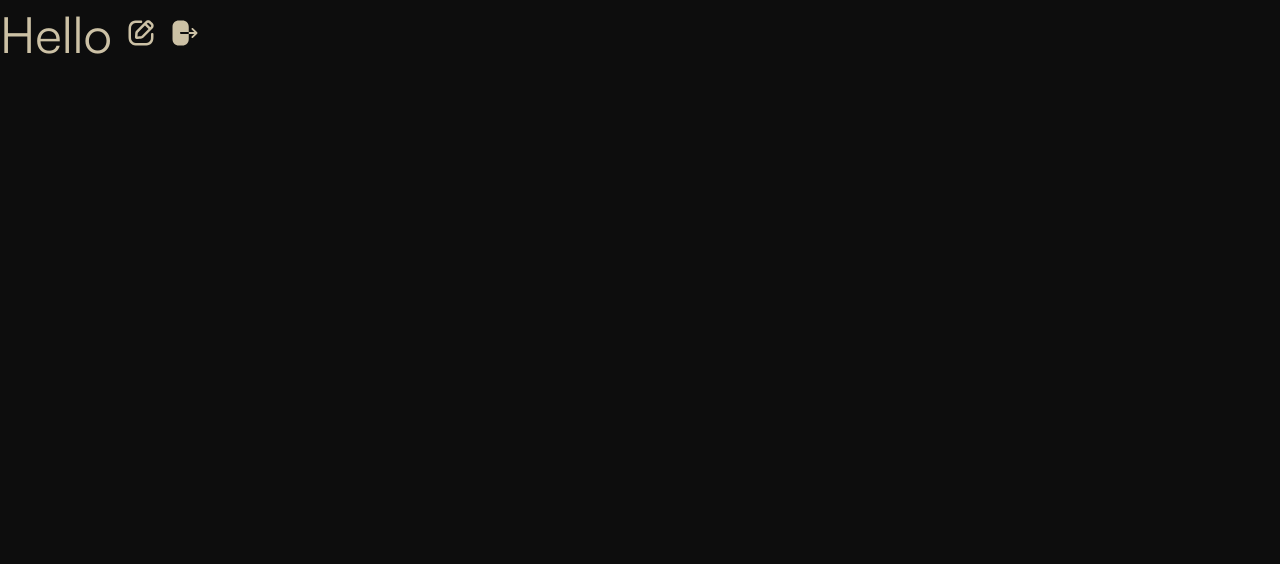
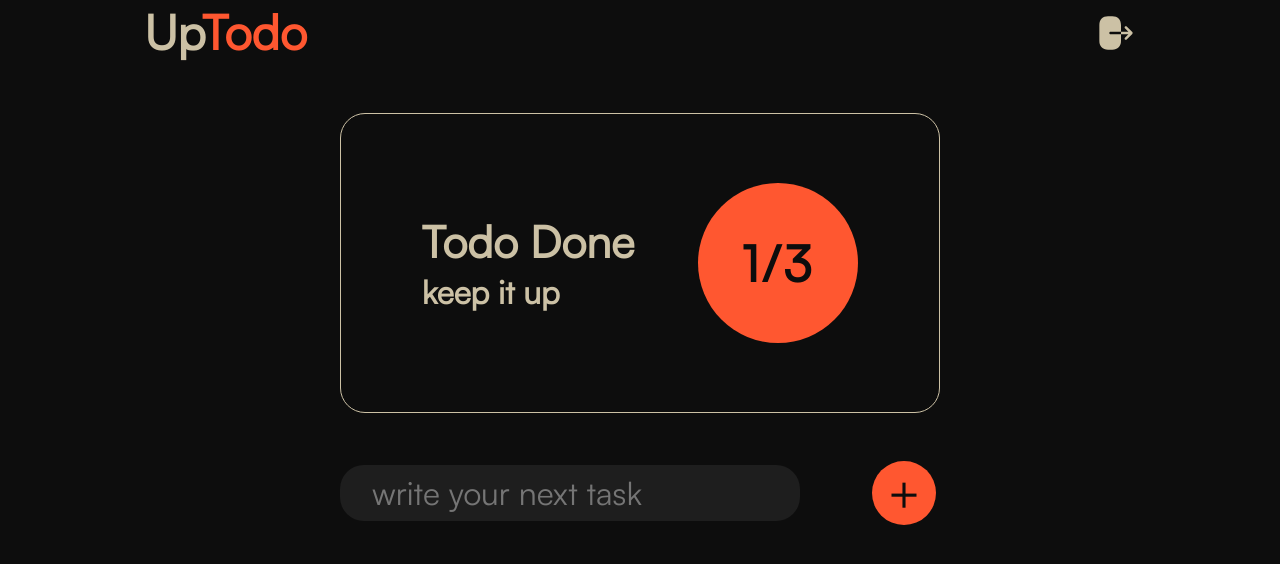
Before and after one commit to Durotaren/todo-list, a website built with webpack: page src/index.html in a window 1280 px wide. Built offline with nearby package versions, Linux system fonts and the light colour scheme.

Commit message:
Set up most styles, only left are for tasks and projects

```diff
--- /dev/null
+++ b/src/css/components.css
@@ -0,0 +1,60 @@
+.header p {
+  font-weight: 700;
+  font-size: 3rem;
+}
+
+span {
+  color: var(--color-accent);
+}
+
+.hero {
+  min-width: 600px;
+  height: 300px;
+  border: 1px solid var(--color-text);
+  border-radius: 25px;
+  padding: 16px;
+}
+
+.hero-text > p {
+  font-size: 2.75rem;
+  font-weight: bold;
+}
+
+.hero-text p:nth-child(2) {
+  font-size: 2rem;
+}
+
+.done-counter {
+  font-size: 3.5 rem;
+  width: 160px;
+  height: 160px;
+  border-radius: 100px;
+  background-color: var(--color-accent);
+  color: var(--color-bg);
+  text-align: center;
+  display: flex;
+  justify-content: center;
+  align-items: center;
+  font-weight: 1000;
+  letter-spacing: 3px;
+}
+
+#todo-input {
+  width: 460px;
+  height: 56px;
+  background-color: var(--color-input);
+  border-radius: 24px;
+}
+
+input {
+  padding-left: 32px;
+  font-size: 2rem;
+}
+
+.plus-sign {
+  width: 64px;
+  height: 64px;
+  background-color: var(--color-accent);
+  border-radius: 50px;
+  color: var(--color-bg);
+}
--- /dev/null
+++ b/src/css/layout.css
@@ -0,0 +1,38 @@
+.header {
+  display: flex;
+  justify-content: space-around;
+  align-items: center;
+  gap: 500px;
+}
+
+.main {
+  display: flex;
+  flex-direction: column;
+  align-items: center;
+  margin-top: 48px;
+}
+
+.main-container {
+  display: flex;
+  flex-direction: column;
+  gap: 48px;
+}
+
+.hero {
+  display: flex;
+  justify-content: center;
+  align-items: center;
+  gap: 64px;
+}
+
+.input-field {
+  display: flex;
+  gap: 72px;
+  align-items: center;
+}
+
+.plus-sign {
+  display: flex;
+  justify-content: center;
+  align-items: center;
+}
--- a/src/css/styles.css
+++ b/src/css/styles.css
@@ -1,6 +1,8 @@
 @import './typography.css';
 @import './reset.css';
 @import './variables.css';
+@import './layout.css';
+@import './components.css';
 
 body {
   font-family: 'Satoshi-Regular', sans-serif;
--- a/src/index.html
+++ b/src/index.html
@@ -6,8 +6,30 @@
     <title>Document</title>
   </head>
   <body>
-    Hello
-    <img src="./assets/edit.svg" alt="" height="40px" width="30px" />
-    <img src="./assets/logout.svg" alt="" height="40px" width="30px" />
+    <div class="header">
+      <p>Up<span>Todo</span></p>
+      <img src="./assets/logout.svg" alt="" height="50px" width="40px" />
+    </div>
+    <div class="main">
+      <div class="main-container">
+        <div class="hero">
+          <div class="hero-text">
+            <p>Todo Done</p>
+            <p>keep it up</p>
+          </div>
+          <div class="done-counter">1/3</div>
+        </div>
+        <div class="input-field">
+          <input
+            placeholder="write your next task"
+            type="text"
+            name=""
+            id="todo-input"
+          />
+          <div class="plus-sign">+</div>
+        </div>
+      </div>
+      <div class="tasks-container"></div>
+    </div>
   </body>
 </html>
```
